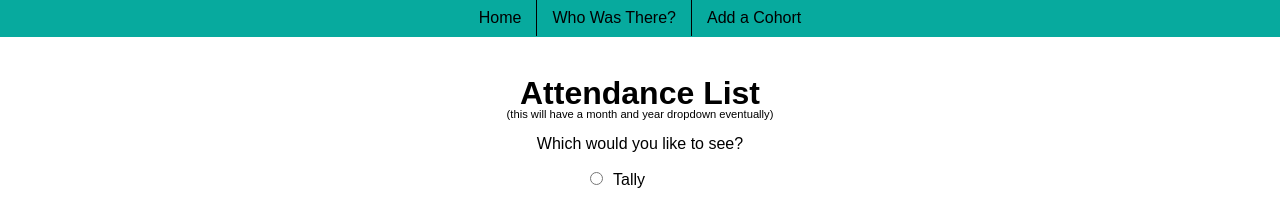
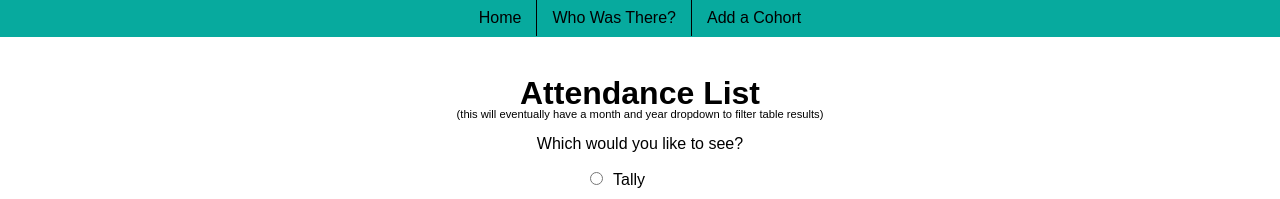
Before and after one commit to AwrenNuit/alum-tracker, a React (Create React App) app: page / in a window 1280 px wide. Shown: the top 199 px of the page. Built offline with nearby package versions, Linux system fonts and the light colour scheme; no server answers; the database is empty.

Commit message:
clarified language

```diff
--- a/src/components/Attendance/Attendance.js
+++ b/src/components/Attendance/Attendance.js
@@ -58,7 +58,7 @@ export default function Attendance() {
     <div className="main-container">
       <h1>Attendance List</h1>
       <div>
-        <p style={{fontSize:"0.7em"}}>(this will have a month and year dropdown eventually)</p>
+        <p style={{fontSize:"0.7em"}}>(this will eventually have a month and year dropdown to filter table results)</p>
         <br />
         <p>Which would you like to see?</p>
         <div className="choice-container">
```
